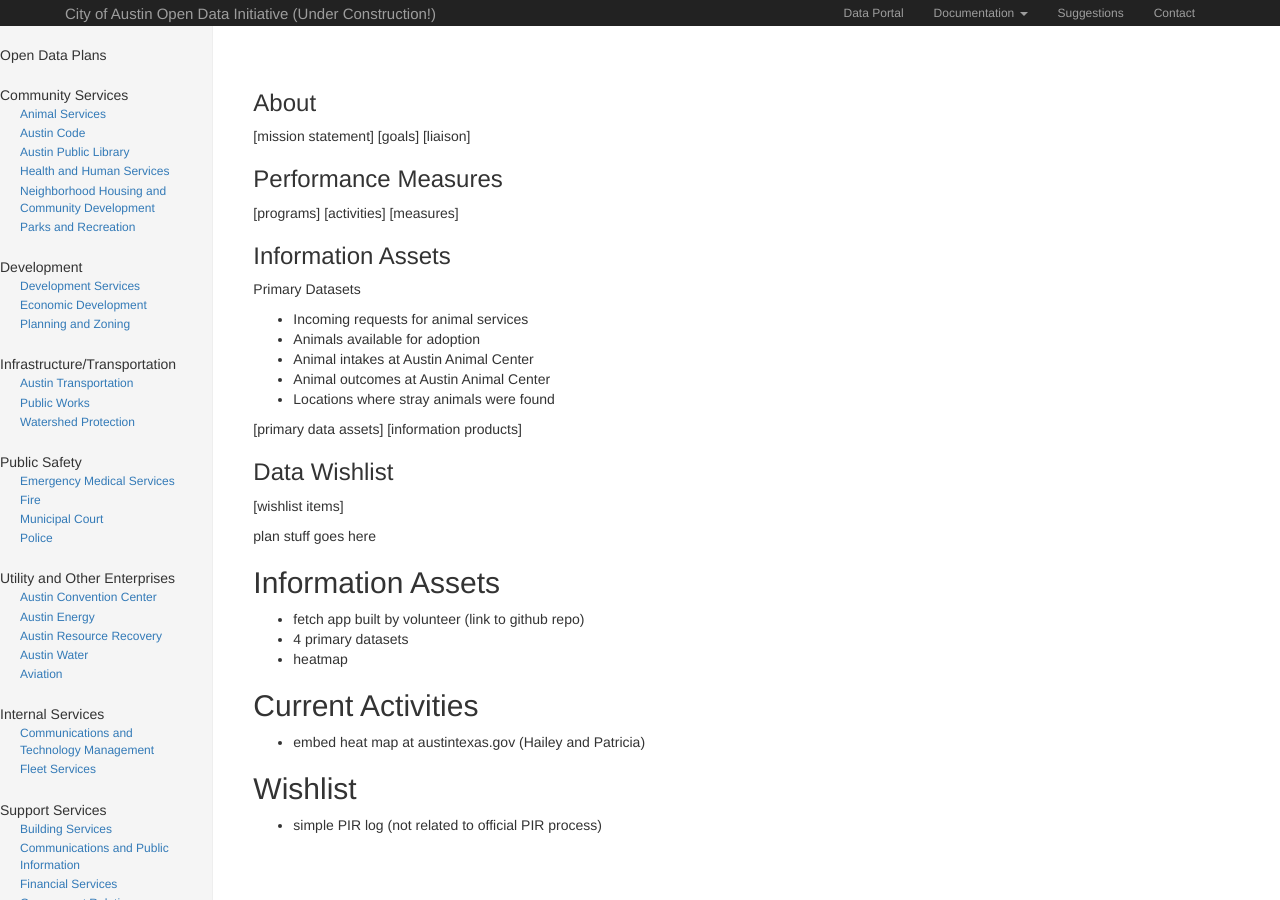
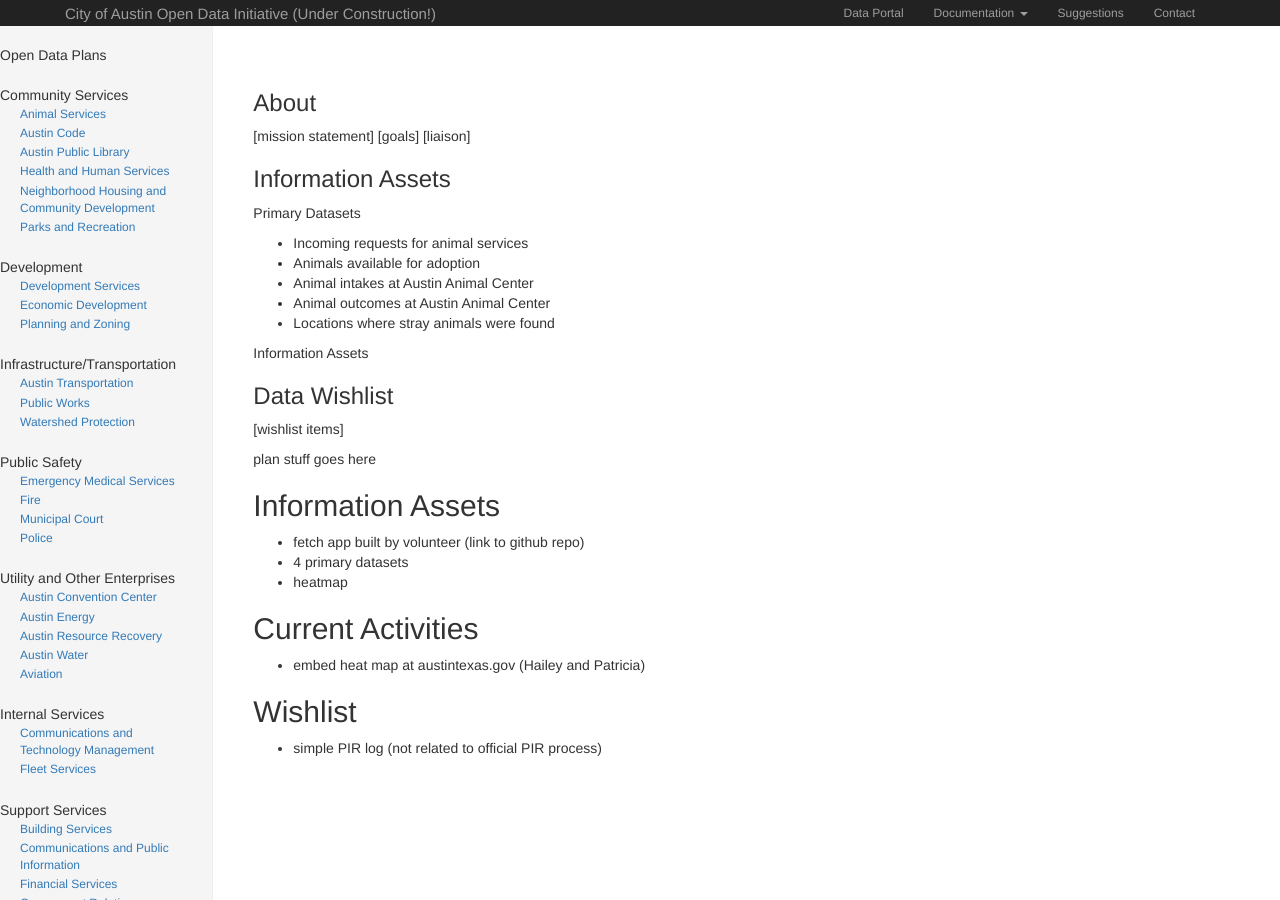
Before and after one commit to cityofaustin/open-data-manual, a Jekyll site: the page built from plans/animal-services.md, in a window 1280 px wide. Built offline with Jekyll 4.4.1, drawn with Linux system fonts in a browser that asks for light colours; nearby versions of some CDN libraries; Markdown is read by kramdown in place of the engine named in the settings.

Commit message:
remove performance stuff from plan template

```diff
--- a/_layouts/plan.html
+++ b/_layouts/plan.html
@@ -13,8 +13,8 @@
 			<div class="col-sm-9 col-sm-offset-3 col-md-10 col-md-offset-2 main"><!--start of main content-->
 				<h3>About</h3>
 				<p>[mission statement] [goals] [liaison]</p>
-				<h3>Performance Measures</h3>
-				<p>[programs] [activities] [measures]</p>
+				<!-- <h3>Performance Measures</h3>
+				<p>[programs] [activities] [measures]</p> -->
 				<h3>Information Assets</h3>
 				<p>Primary Datasets</p>
         <ul>
@@ -22,7 +22,7 @@
             <li>{{ dataset.dataset-name }}</li>
           {% endif %}{% endfor %}
         </ul>
-        <p>[primary data assets] [information products]</p>
+        <p>Information Assets</p>
 				<h3>Data Wishlist</h3>
 				<p>[wishlist items]</p>
 
```
